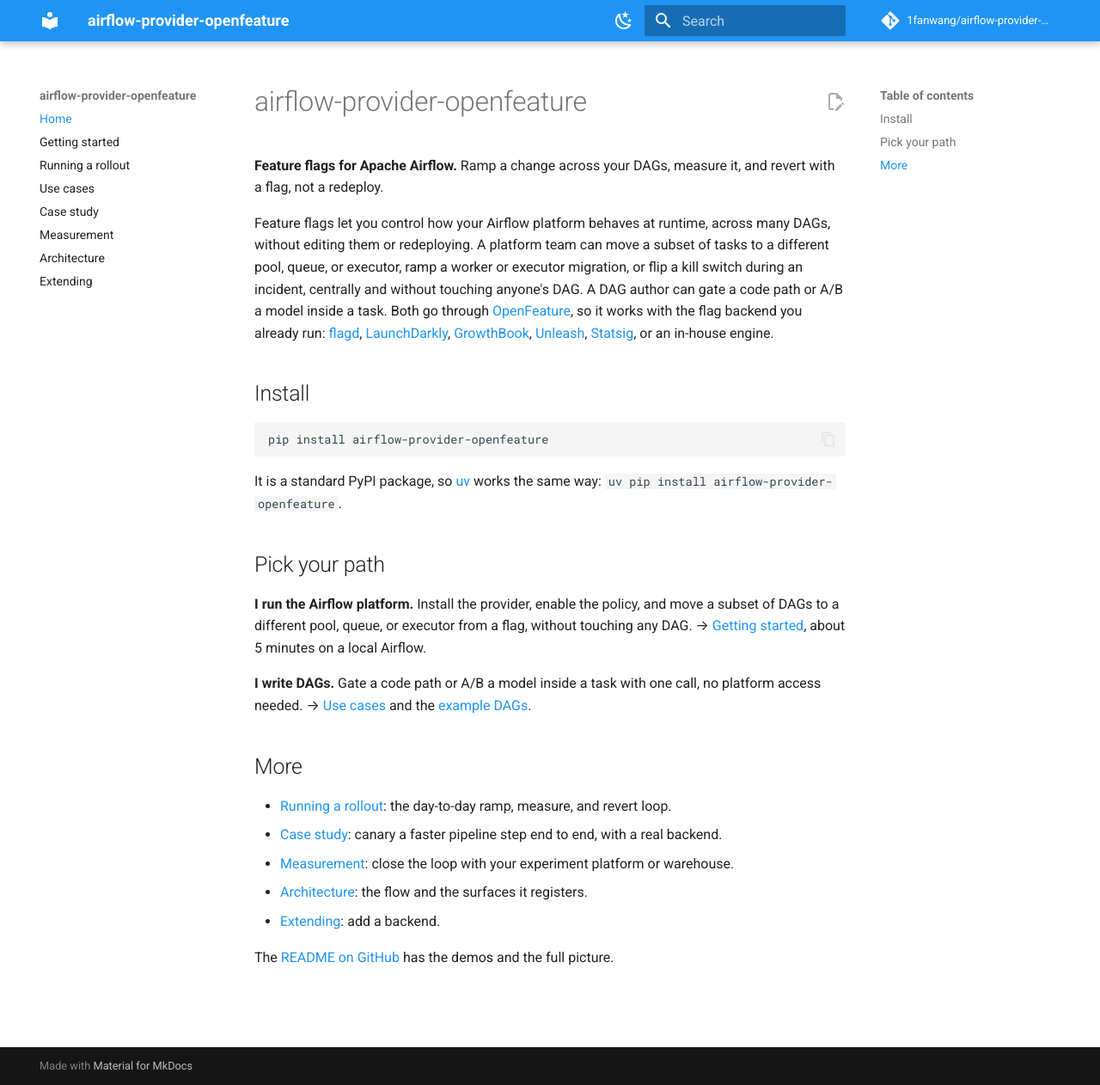
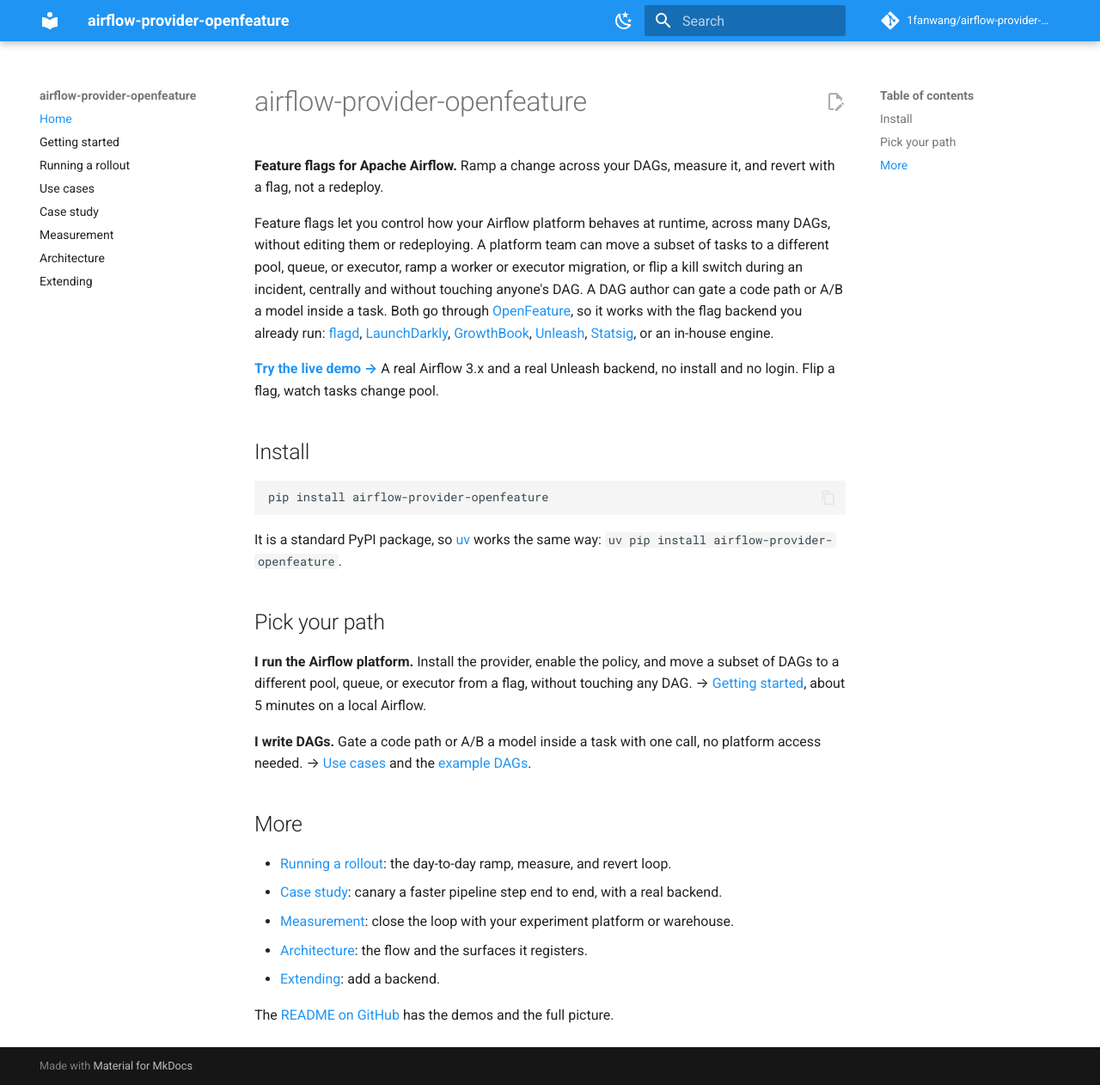
Before and after one commit to 1fanwang/airflow-provider-openfeature, an MkDocs documentation site: the page built from docs/index.md, in a window 1280 px wide and 1262 px high. Shown: the whole window at 86% size. Built offline with MkDocs 1.6.1 and Material for MkDocs 9.7.7, drawn with Linux system fonts in a browser that asks for light colours; comment, search, counter and statistics services are not loaded.

Commit message:
docs: surface the live demo as the zero-install way in (#11)
The README and docs site never linked the always-on hosted demo, so a skeptical
reader had no way to validate the core claim without installing. Add a demo
call-to-action above the fold (real Airflow 3.x + Unleash, no login), a line in
'Start here', a Docs entry cross-linking the example repo, and the same CTA on
the docs landing page.

Signed-off-by: 1fanwang <1fannnw@gmail.com>

```diff
--- a/docs/index.md
+++ b/docs/index.md
@@ -10,6 +10,9 @@
 through [OpenFeature](https://openfeature.dev), so it works with the flag backend you already run:
 [flagd](https://flagd.dev), [LaunchDarkly](https://launchdarkly.com), [GrowthBook](https://www.growthbook.io),
 [Unleash](https://www.getunleash.io), [Statsig](https://statsig.com), or an in-house engine.
+
+[**Try the live demo →**](https://ofopenfeature780983.eastus.cloudapp.azure.com/) A real Airflow 3.x
+and a real Unleash backend, no install and no login. Flip a flag, watch tasks change pool.
 
 ## Install
 
```
Also changed, not shown: README.md (+7 -1 lines).
